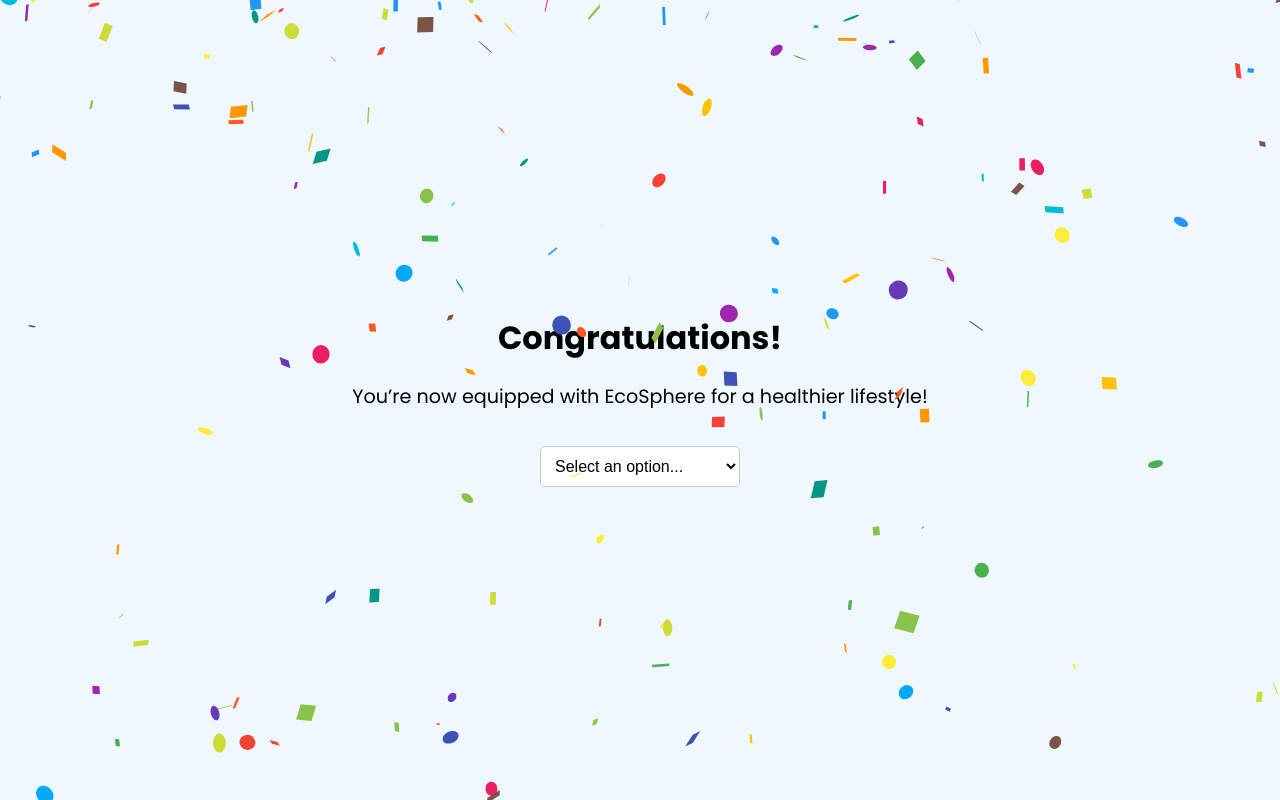
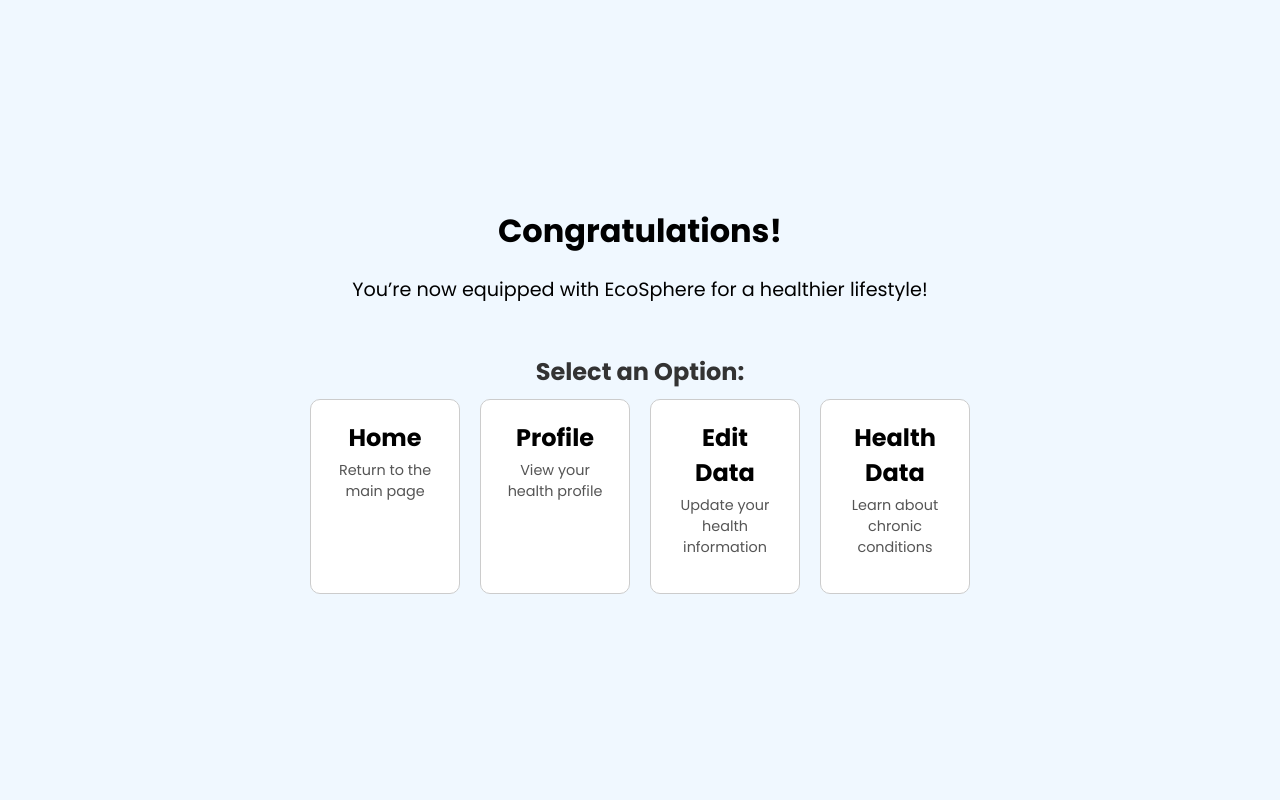
Before and after one commit to Jayasree-R1/ecosphere, a React (Vite) app in the folder client/: page /congratulations in a window 1280 px wide. Built offline with nearby package versions, Linux system fonts and the light colour scheme.

Commit message:
Congratulation screen card body

```diff
--- a/client/src/pages/Congratulations.jsx
+++ b/client/src/pages/Congratulations.jsx
@@ -1,38 +1,72 @@
-/* eslint-disable no-unused-vars */
-import React, { useState } from "react";
+// Congratulations.jsx
+
+import React, { useState, useEffect } from "react";
 import { useNavigate } from "react-router-dom";
-import Confetti from "react-confetti"; // Import the Confetti component
-import "../styles/Congratulations.css"; // Adjust the path as necessary
+import Confetti from "react-confetti";
+import "../styles/Congratulations.css";
 
 const Congratulations = () => {
   const [width, height] = [window.innerWidth, window.innerHeight];
-  const [selectedOption, setSelectedOption] = useState("");
+  const [confettiVisible, setConfettiVisible] = useState(true);
+  const [fadeOut, setFadeOut] = useState(false);
   const navigate = useNavigate();
 
-  const handleSelectChange = (e) => {
-    const value = e.target.value;
-    setSelectedOption(value);
-    if (value) {
-      navigate(value);
-    }
+  const handleNavigation = (path) => {
+    navigate(path);
   };
+
+  useEffect(() => {
+    const timer = setTimeout(() => {
+      setFadeOut(true);
+      setTimeout(() => {
+        setConfettiVisible(false);
+      }, 2000);
+    }, 3000);
+
+    return () => clearTimeout(timer);
+  }, []);
 
   return (
     <div className="congratulations-main">
-      {/* Render the Confetti component */}
-      <Confetti width={width} height={height} />
+      {confettiVisible && (
+        <Confetti
+          width={width}
+          height={height}
+          className={fadeOut ? "fade-out" : ""}
+        />
+      )}
 
       <h1>Congratulations!</h1>
       <p>You’re now equipped with EcoSphere for a healthier lifestyle!</p>
 
-      {/* Dropdown for navigation */}
-      <select value={selectedOption} onChange={handleSelectChange}>
-        <option value="">Select an option...</option>
-        <option value="/health-information">Health Information</option>
-        <option value="/health-data-entry">Edit Data</option>
-        <option value="/">Home</option>
-        <option value="/profile">Profile</option>
-      </select>
+      {/* Interactive Buttons */}
+      <div className="button-container">
+        <h2>Select an Option:</h2>
+        <div className="card-container">
+          <div className="card" onClick={() => handleNavigation("/")}>
+            <h3>Home</h3>
+            <p>Return to the main page</p>
+          </div>
+          <div className="card" onClick={() => handleNavigation("/profile")}>
+            <h3>Profile</h3>
+            <p>View your health profile</p>
+          </div>
+          <div
+            className="card"
+            onClick={() => handleNavigation("/health-data-entry")}
+          >
+            <h3>Edit Data</h3>
+            <p>Update your health information</p>
+          </div>
+          <div
+            className="card"
+            onClick={() => handleNavigation("/health-information")}
+          >
+            <h3>Health Data </h3>
+            <p>Learn about chronic conditions</p>
+          </div>
+        </div>
+      </div>
     </div>
   );
 };
--- a/client/src/styles/Congratulations.css
+++ b/client/src/styles/Congratulations.css
@@ -1,44 +1,58 @@
 .congratulations-main {
-  display: flex; /* Use Flexbox */
-  flex-direction: column; /* Stack children vertically */
-  justify-content: center; /* Center vertically */
-  align-items: center; /* Center horizontally */
-  height: 100vh; /* Full viewport height */
-  text-align: center; /* Center text alignment */
-  background-color: #f0f8ff; /* Optional: Light background color */
-  position: relative; /* Ensure confetti is positioned correctly */
+  display: flex;
+  flex-direction: column;
+  justify-content: center;
+  align-items: center;
+  height: 100vh;
+  text-align: center;
+  background-color: #f0f8ff;
+  position: relative;
 }
 
 h1 {
-  font-size: 2.5rem; /* Adjust the font size */
-  margin: 0; /* Remove default margin */
+  font-size: 2.5rem;
+  margin: 0;
 }
 
 p {
-  font-size: 1.2rem; /* Adjust the font size */
-  margin: 10px 0 0; /* Add some space above the paragraph */
+  font-size: 1.2rem;
+  margin: 10px 0 0;
 }
 
-select {
-  margin-top: 20px; /* Space above the dropdown */
-  padding: 10px; /* Padding inside the dropdown */
-  font-size: 1rem; /* Font size for dropdown */
-  border: 1px solid #ccc; /* Border styling */
-  border-radius: 5px; /* Rounded corners */
-  background-color: #fff; /* Background color */
-  cursor: pointer; /* Change cursor on hover */
-  width: 200px; /* Set a fixed width for the dropdown */
-  max-width: 100%; /* Ensure it doesn't overflow */
+.button-container {
+  margin-top: 20px; /* Space above the buttons */
 }
 
-/* Center the dropdown */
-.congratulations-main select {
-  display: block; /* Make it a block element */
-  margin-left: auto; /* Center horizontally */
-  margin-right: auto; /* Center horizontally */
+.card-container {
+  display: flex;
+  justify-content: center;
+  gap: 20px; /* Space between cards */
+  margin-top: 10px; /* Space above cards */
 }
 
-/* Optional: Add some hover effects */
-select:hover {
+.card {
+  width: 150px; /* Card width */
+  padding: 20px; /* Inner padding */
+  border: 1px solid #ccc; /* Border */
+  border-radius: 10px; /* Rounded corners */
+  text-align: center; /* Center text */
+  cursor: pointer; /* Pointer cursor */
+  transition: transform 0.3s, border-color 0.3s; /* Smooth transition */
+  background-color: white; /* Card background */
+}
+
+.card:hover {
+  transform: scale(1.05); /* Slightly enlarge card on hover */
   border-color: #007bff; /* Change border color on hover */
 }
+
+.card h3 {
+  margin: 0; /* Remove default margin */
+  font-size: 1.5rem; /* Font size for title */
+}
+
+.card p {
+  margin-top: 5px; /* Space above description */
+  font-size: 0.9rem; /* Smaller font size for description */
+  color: #555; /* Gray color for description */
+}
```
